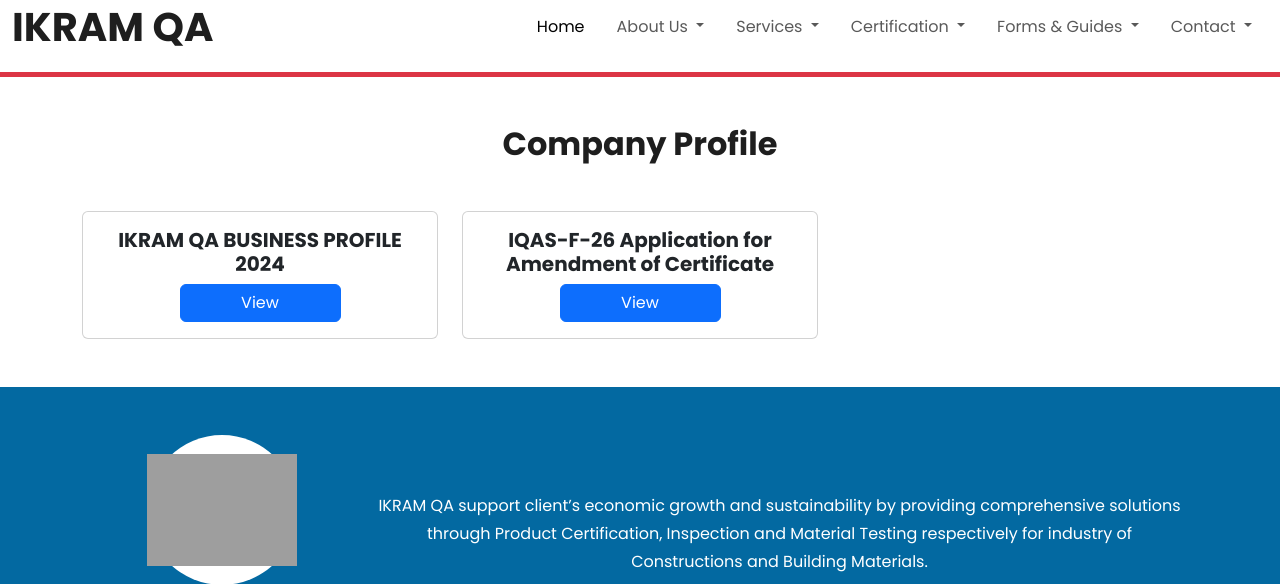
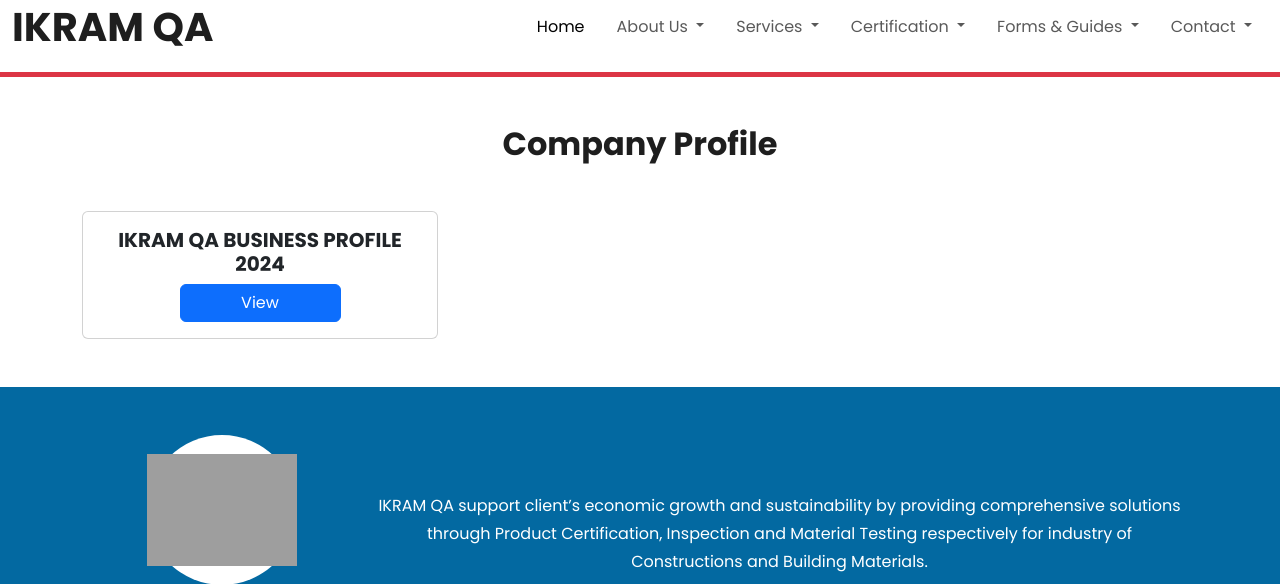
Before and after one commit to asthen-infotree/iqa, a Django app: template templates/certificate/company.html in a window 1280 px wide. Shown: the part 449-1033 px from the top of the page. Run offline with Django 4.2, Linux system fonts and the light colour scheme; the template is opened without the code that fills it, so the values that code supplies are empty; some libraries are stand-ins or nearby versions; grey boxes are pictures that could not be loaded.

Commit message:
fix some html links

```diff
--- a/templates/certificate/company.html
+++ b/templates/certificate/company.html
@@ -17,16 +17,16 @@
             </div>
           </div>
         </div>
-        <div class="col-sm-4 d-flex">
-          <div class="card">
-            <div class="card-body text-center d-flex flex-column">
-              <h5 class="card-title">IQAS-F-26 Application for Amendment of Certificate</h5>
-              <div class="d-grid gap-2 col-6 mt-auto mx-auto">
-                <a href="{% static '/files/IQAS-F-26 E6-Application for Amendment of Certificate.pdf' %}" class="btn btn-primary" target="_blank">View</a>
-              </div>
-            </div>
-          </div>
-        </div>
+<!--        <div class="col-sm-4 d-flex">-->
+<!--          <div class="card">-->
+<!--            <div class="card-body text-center d-flex flex-column">-->
+<!--              <h5 class="card-title">IQAS-F-26 Application for Amendment of Certificate</h5>-->
+<!--              <div class="d-grid gap-2 col-6 mt-auto mx-auto">-->
+<!--                <a href="{% static '/files/IQAS-F-26 E6-Application for Amendment of Certificate.pdf' %}" class="btn btn-primary" target="_blank">View</a>-->
+<!--              </div>-->
+<!--            </div>-->
+<!--          </div>-->
+<!--        </div>-->
     </div>
 </div>
 {% endblock content %}
--- a/templates/certificate/inspection_forms.html
+++ b/templates/certificate/inspection_forms.html
@@ -9,7 +9,7 @@
         <div class="col-sm-4 mb-3 mb-sm-0">
           <div class="card">
             <div class="card-body text-center">
-              <h5 class="card-title">IQAS-I-01 Application for-Third Party Inspection (IKRAM QA)</h5>
+              <h5 class="card-title">IQAS-F-501 Application for-Third Party Inspection</h5>
               <div class="d-grid gap-2 col-6 mx-auto">
                 <a href="{% static '/files/Inspection/IQAS-F-501 APPLICATION FORM FOR THIRD PARTY INSPECTION.pdf' %}" class="btn btn-primary" target="_blank">View</a>
               </div>
```
Also changed, not shown: templates/certificate/product_certification_guide.html (+10 -0 lines).
